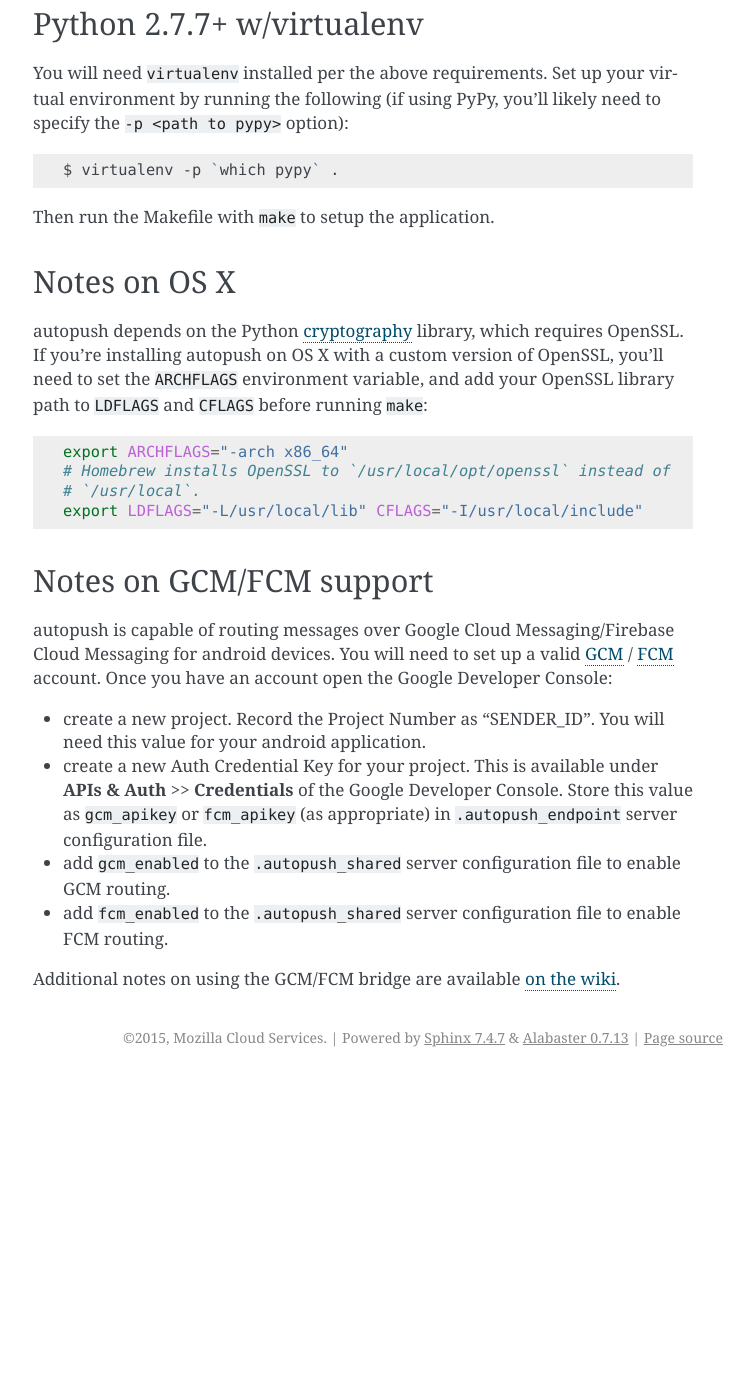
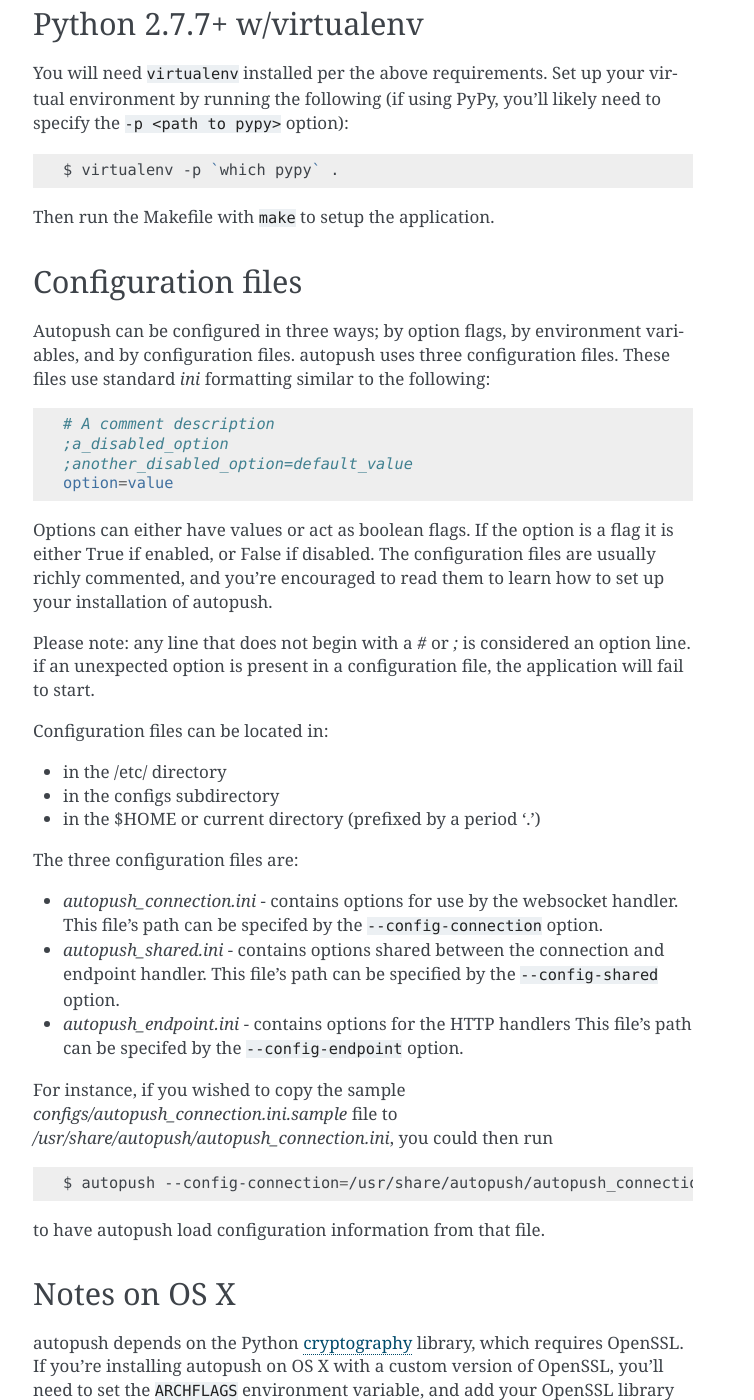
Before and after one commit to mozilla-services/autopush, a Sphinx documentation site: the page built from docs/install.rst, in a window 1280 px wide and 1400 px high, scrolled down 951 px. Shown: the whole window, without its empty margins (387-1141 px from the left). Built offline with Sphinx 7.4.7, drawn with Linux system fonts in a browser that asks for light colours; before the commit the page ends 2028 px from its top, so only the background shows below that.

Commit message:
feature: better documentation for config files & locations
Add documentation about the value of the configuration files and
where they can be located on the system.

Closes #572

```diff
--- a/docs/install.rst
+++ b/docs/install.rst
@@ -56,6 +56,58 @@ to specify the ``-p <path to pypy>`` option):
 
 Then run the Makefile with ``make`` to setup the application.
 
+Configuration files
+===================
+
+Autopush can be configured in three ways; by option flags, by environment variables,
+and by configuration files. autopush uses three configuration files. These files use
+standard `ini` formatting similar to the following:
+
+.. code-block:: cfg
+
+   # A comment description
+   ;a_disabled_option
+   ;another_disabled_option=default_value
+   option=value
+
+Options can either have values or act as boolean flags. If the option is a flag
+it is either True if enabled, or False if disabled. The configuration files are
+usually richly commented, and you're encouraged to read them to learn how to
+set up your installation of autopush.
+
+Please note: any line that does not begin with a `#` or `;` is considered an option
+line. if an unexpected option is present in a configuration file, the application
+will fail to start.
+
+Configuration files can be located in:
+
+* in the /etc/ directory
+
+* in the configs subdirectory
+
+* in the $HOME or current directory (prefixed by a period '.')
+
+The three configuration files are:
+
+* *autopush_connection.ini* - contains options for use by the websocket handler.
+  This file's path can be specifed by the ``--config-connection`` option.
+
+* *autopush_shared.ini* - contains options shared between the connection and
+  endpoint handler. This file's path can be specified by the ``--config-shared``
+  option.
+
+* *autopush_endpoint.ini* - contains options for the HTTP handlers This file's
+  path can be specifed by the ``--config-endpoint`` option.
+
+For instance, if you wished to copy the sample `configs/autopush_connection.ini.sample`
+file to `/usr/share/autopush/autopush_connection.ini`, you could then run
+
+.. code-block:: bash
+
+    $ autopush --config-connection=/usr/share/autopush/autopush_connection.ini
+
+to have autopush load configuration information from that file.
+
 Notes on OS X
 =============
 
--- a/docs/running.rst
+++ b/docs/running.rst
@@ -50,7 +50,7 @@ To generate and configure a key:
 
     $ bin/autokey
     Key = <crypto key here>
-    $ cp configs/autopush_shared.ini .
+    $ cp configs/autopush_shared.ini.sample ./autopush_shared.ini
 
 Then edit your ``autopush_shared.ini`` to include it:
 
```
Also changed, not shown: 7 other files.
